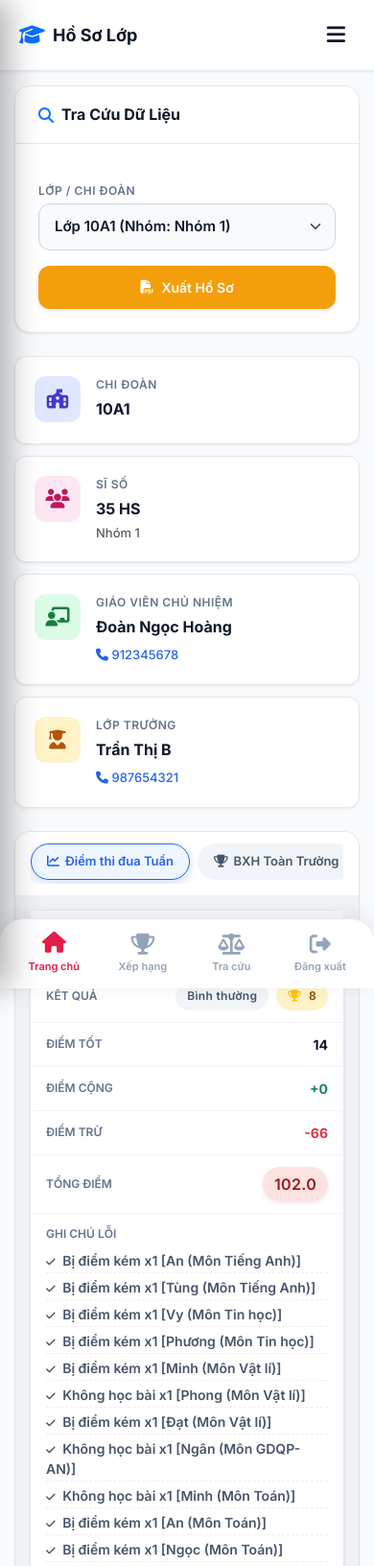
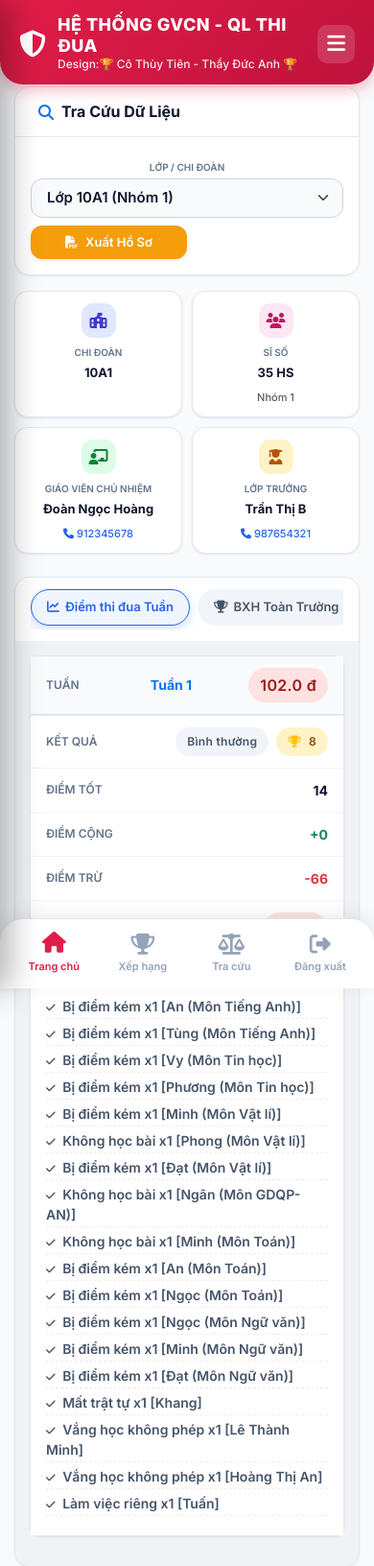
Before and after one commit to hoctaponlineth-design/quan_ly_thi_dua, a Flask app: page /class-dashboard in a window 390 px wide. Shown: the top 1632 px of the page at 96% size. Run offline with Flask 3, Linux system fonts and the light colour scheme; some libraries are stand-ins or nearby versions.

Commit message:
Add files via upload

```diff
--- a/templates/class_dashboard.html
+++ b/templates/class_dashboard.html
@@ -62,11 +62,6 @@
             display: block;
         }
 
-        /* HEADER MOBILE */
-        .mobile-header { display: none; background: var(--surface); color: var(--text-main); padding: 15px 20px; padding-top: max(15px, env(safe-area-inset-top)); position: sticky; top: 0; z-index: 1030; box-shadow: var(--shadow-sm); align-items: center; justify-content: space-between; border-bottom: 1px solid var(--border); width: 100%;}
-        .mobile-header .app-title { font-size: 18px; font-weight: 700; margin: 0; white-space: nowrap;}
-        .mobile-header .btn-menu { color: var(--text-main); font-size: 22px; padding: 5px 10px; border: none; background: none; cursor: pointer;}
-
         /* KHOẢNG TRẮNG & THẺ CHUNG */
         .glass-card { background: var(--surface); border-radius: var(--radius-lg); box-shadow: var(--shadow-sm); border: 1px solid var(--border); margin-bottom: 24px; overflow: hidden; display: block;}
         .card-header-modern { padding: 20px 24px; border-bottom: 1px solid var(--border); background: var(--surface); display: flex; justify-content: space-between; align-items: center; }
@@ -92,7 +87,7 @@
         .btn-modern-warning { background-color: #f59e0b; color: white; }
         .btn-modern-warning:hover { background-color: #d97706; }
 
-		/* TABS HIỆN ĐẠI DẠNG SCROLLABLE PILLS (NÂNG CẤP) */
+		/* TABS HIỆN ĐẠI DẠNG SCROLLABLE PILLS */
         .modern-tabs-container {
             padding: 12px 16px;
             background: var(--surface);
@@ -111,7 +106,7 @@
         }
 		.modern-tab {
             background: #f1f5f9;
-            border: 1.5px solid transparent; /* Tăng độ dày viền thành 1.5px để tạo khung nét hơn */
+            border: 1.5px solid transparent;
             border-radius: 20px;
             padding: 8px 16px;
             font-size: 13px;
@@ -131,9 +126,8 @@
         .modern-tab.active {
             background: #eff6ff;
             color: var(--primary);
-            /* 👇 ĐỔ MÀU VIỀN ĐẬM VÀ LÀM NỔI BẬT THEO ĐỀ XUẤT CỦA ĐỒNG CHÍ 👇 */
             border: 1.5px solid var(--primary);
-            box-shadow: 0 4px 12px rgba(37,99,235,0.2); /* Hiệu ứng bóng đổ phát sáng màu xanh */
+            box-shadow: 0 4px 12px rgba(37,99,235,0.2);
         }
 
         /* BẢNG DỮ LIỆU DESKTOP */
@@ -153,77 +147,137 @@
         .badge-secondary { background: #f1f5f9; color: #475569; }
 
         /* =========================================
+           BANNER ĐỎ DÀNH CHO APP MOBILE (TỐI ƯU KHÔNG GIAN)
+           ========================================= */
+        .mobile-red-banner {
+            background: linear-gradient(135deg, #e11d48, #be123c);
+            color: white;
+            border-radius: 0 0 24px 24px; /* Chỉ bo tròn 2 góc dưới, ốp sát trần */
+            padding: 12px 20px;
+            padding-top: max(15px, env(safe-area-inset-top)); /* Chừa chỗ cho camera (Tai thỏ) */
+            box-shadow: 0 6px 15px rgba(225, 29, 72, 0.3);
+            display: none; /* Ẩn trên máy tính */
+            flex-direction: row; /* Dàn hàng ngang thay vì dọc */
+            align-items: center;
+            justify-content: space-between; /* Đẩy chữ và nút menu ra 2 mép */
+            width: 100%;
+        }
+
+        .mobile-red-banner .banner-title-wrapper {
+            display: flex;
+            align-items: center;
+            gap: 12px;
+        }
+
+        .mobile-red-banner i.fa-shield-halved {
+            font-size: 28px; /* Thu nhỏ icon lại một chút */
+        }
+
+        .mobile-red-banner h2 {
+            font-size: 18px; /* Thu nhỏ tiêu đề chính */
+            font-weight: 800;
+            margin: 0;
+            letter-spacing: 0.5px;
+        }
+
+        .mobile-red-banner p {
+            font-size: 12px; /* Thu nhỏ phụ đề */
+            font-weight: 500;
+            margin: 0;
+            opacity: 0.9;
+        }
+
+        .mobile-red-banner .btn-menu {
+            color: white;
+            background: rgba(255,255,255,0.15); /* Tạo viền mờ cho nút bấm */
+            border: none;
+            border-radius: 10px;
+            width: 40px;
+            height: 40px;
+            display: flex;
+            align-items: center;
+            justify-content: center;
+        }
+
+        /* Tắt thanh trắng thừa thãi */
+        .mobile-header { display: none !important; }
+
+        /* =========================================
            MOBILE RESPONSIVE (SỬA LỖI ÉP KHUNG)
            ========================================= */
         @media (max-width: 1200px) {
+            .mobile-red-banner { display: flex; }
+
+            .mobile-sticky-wrapper {
+                position: fixed;
+                top: 0; left: 0; width: 100%;
+                z-index: 1030;
+                background-color: transparent; /* Bỏ lót nền vì Banner đã ốp sát trần */
+            }
+
             #desktopSidebar { transform: translateX(-100%) !important; box-shadow: 10px 0 30px rgba(0,0,0,0.3); }
             #desktopSidebar.show { transform: translateX(0) !important; }
 
             .main-content {
-                margin-left: 0 !important;
-                width: 100% !important;
-                max-width: 100vw !important;
+                margin-left: 0 !important; width: 100% !important; max-width: 100vw !important;
                 padding: 0 !important;
+                padding-top: 90px !important; /* GIẢM ĐƯỢC 1 NỬA KHOẢNG TRỐNG (Từ 180px -> 90px) */
                 display: block !important;
             }
 
-            .mobile-header { display: flex !important; margin-bottom: 15px;}
-
-            .glass-card, .widget-grid, .empty-state-container {
-                margin-left: 15px !important;
-                margin-right: 15px !important;
-                width: calc(100% - 30px) !important;
-            }
-
+            .glass-card, .widget-grid, .empty-state-container { margin-left: 15px !important; margin-right: 15px !important; width: calc(100% - 30px) !important; }
             .widget-grid { grid-template-columns: 1fr 1fr; gap: 12px;}
-
             .table-modern thead { display: none !important; }
             .table-modern tbody, .table-modern tr, .table-modern td { display: block !important; width: 100% !important; box-sizing: border-box !important; }
             .table-responsive-custom { padding: 15px; background: #f0f2f5;}
-
-            .table-modern tr {
-                background: var(--surface);
-                border-radius: var(--radius-md);
-                box-shadow: var(--shadow-sm);
-                margin-bottom: 16px;
-                border: 1px solid var(--border);
-            }
-
-            .table-modern td {
-                padding: 12px 16px !important;
-                display: flex !important;
-                justify-content: space-between !important;
-                align-items: center !important;
-                border-bottom: 1px solid #f1f5f9 !important;
-                text-align: right !important;
-            }
-
-            .table-modern td::before {
-                content: attr(data-label);
-                font-size: 12px;
-                font-weight: 600;
-                color: var(--text-muted);
-                text-transform: uppercase;
-                margin-right: 15px;
-                flex-shrink: 0;
-            }
-
-            .table-modern td.mobile-header-row {
-                background: #f8fafc !important;
-                border-bottom: 2px solid var(--border) !important;
-            }
-
-            .table-modern td.col-details {
-                display: block !important;
-                text-align: left !important;
-                border-bottom: none !important;
-                background: #ffffff !important;
-            }
+            .table-modern tr { background: var(--surface); border-radius: var(--radius-md); box-shadow: var(--shadow-sm); margin-bottom: 16px; border: 1px solid var(--border);}
+            .table-modern td { padding: 12px 16px !important; display: flex !important; justify-content: space-between !important; align-items: center !important; border-bottom: 1px solid #f1f5f9 !important; text-align: right !important;}
+            .table-modern td::before { content: attr(data-label); font-size: 12px; font-weight: 600; color: var(--text-muted); text-transform: uppercase; margin-right: 15px; flex-shrink: 0;}
+            .table-modern td.mobile-header-row { background: #f8fafc !important; border-bottom: 2px solid var(--border) !important;}
+            .table-modern td.col-details { display: block !important; text-align: left !important; border-bottom: none !important; background: #ffffff !important;}
             .table-modern td.col-details::before { display: block !important; margin-bottom: 8px !important; }
         }
 
-        @media (max-width: 480px) {
-            .widget-grid { grid-template-columns: 1fr; }
+		@media (max-width: 480px) {
+            /* [BẢN VÁ]: BỐ CỤC 2x2 CHO WIDGET TRÊN ĐIỆN THOẠI (TIẾT KIỆM 50% CHIỀU CAO) */
+            .widget-grid {
+                grid-template-columns: 1fr 1fr; /* Ép thành 2 cột */
+                gap: 10px; /* Thu hẹp khoảng cách giữa các thẻ */
+            }
+            .widget-card {
+                padding: 12px 8px;
+                gap: 8px;
+                flex-direction: column; /* Chuyển icon lên trên, chữ xuống dưới */
+                align-items: center;
+                text-align: center;
+                border-radius: 14px;
+            }
+            .widget-icon {
+                width: 36px;
+                height: 36px;
+                font-size: 16px;
+            }
+            .widget-content {
+                display: flex;
+                flex-direction: column;
+                align-items: center;
+                width: 100%;
+            }
+            .widget-label {
+                font-size: 10px;
+                margin-bottom: 4px;
+                letter-spacing: 0;
+                text-align: center;
+            }
+            .widget-value {
+                font-size: 13px;
+                width: 100%;
+                text-align: center;
+            }
+            .widget-sub {
+                font-size: 11px;
+                margin-top: 3px;
+            }
         }
 
         /* =========================================
@@ -297,52 +351,76 @@
     <!-- MAIN CONTENT -->
     <div class="main-content">
 
-        <!-- HEADER MOBILE -->
-        <div class="mobile-header">
-            <div class="d-flex align-items-center gap-2">
-                <i class="fa-solid fa-graduation-cap text-primary fs-4"></i>
-                <h1 class="app-title">Hồ Sơ Lớp</h1>
+        <!-- ======================================================== -->
+        <!-- WRAPPER CỐ ĐỊNH BANNER KHI CUỘN (TỐI ƯU KHÔNG GIAN)      -->
+        <!-- ======================================================== -->
+        <div class="mobile-sticky-wrapper">
+            <!-- BANNER ĐỎ TRÊN MOBILE (ĐÃ TÍCH HỢP MENU) -->
+            <div class="mobile-red-banner">
+                <div class="banner-title-wrapper">
+                    <i class="fa-solid fa-shield-halved"></i>
+                    <div>
+                        <h2>HỆ THỐNG GVCN - QL THI ĐUA</h2>
+                        <p>Design:🏆 Cô Thùy Tiên - Thầy Đức Anh 🏆 </p>
+                    </div>
+                </div>
+
+                <!-- NÚT MENU ĐƯỢC NHÚNG VÀO GÓC PHẢI BANNER ĐỎ -->
+                <button class="btn-menu" onclick="document.getElementById('desktopSidebar').classList.toggle('show')">
+                    <i class="fa-solid fa-bars fs-4"></i>
+                </button>
             </div>
-            <button class="btn-menu" onclick="document.getElementById('desktopSidebar').classList.toggle('show')">
-                <i class="fa-solid fa-bars"></i>
-            </button>
         </div>
 
-        <!-- BỘ LỌC TÌM KIẾM -->
-        <div class="glass-card">
-            <div class="card-header-modern">
+		<!-- BỘ LỌC TÌM KIẾM VÀ HÀNH ĐỘNG (ĐÃ TỐI ƯU KHÔNG GIAN) -->
+        <div class="glass-card mb-3">
+            <div class="card-header-modern py-3">
                 <h2 class="card-title-modern"><i class="fa-solid fa-magnifying-glass text-primary"></i> Tra Cứu Dữ Liệu</h2>
                 <div class="badge-soft badge-success d-none d-md-flex">
                     {% if active_year %} <i class="fa-solid fa-calendar-check"></i> NH: {{ active_year.name }} {% else %} Chưa kích hoạt {% endif %}
                 </div>
             </div>
-            <div class="filter-section">
+
+            <!-- Dùng p-3 thay vì filter-section để bóp nhỏ viền trắng -->
+            <div class="p-3">
                 {% with messages = get_flashed_messages(with_categories=true) %}
                     {% if messages %}
                         {% for category, message in messages %}
-                            <div class="alert alert-{{ 'success' if category == 'success' else 'danger' }} bg-opacity-10 border-0 fw-bold rounded-3 mb-3 d-flex align-items-center gap-2">
+                            <div class="alert alert-{{ 'success' if category == 'success' else 'danger' }} bg-opacity-10 border-0 fw-bold rounded-3 mb-2 d-flex align-items-center gap-2" style="font-size: 14px; padding: 10px;">
                                 <i class="fa-solid fa-circle-info"></i> {{ message }}
                             </div>
                         {% endfor %}
                     {% endif %}
                 {% endwith %}
 
-                <form method="GET" action="/class-dashboard" class="row g-3 align-items-end w-100 m-0">
-                    <div class="col-12 col-md-8 px-0 pe-md-2">
-                        <label class="widget-label d-block">Lớp / Chi đoàn</label>
-                        <select class="form-select w-100 form-select-modern" name="branch_id" onchange="this.form.submit()" {% if is_gvcn %}disabled{% endif %}>
+                <form method="GET" action="/class-dashboard" class="row g-2 align-items-end w-100 m-0">
+
+                    <!-- 1. CỘT CHỌN LỚP (Bóp padding nhỏ lại) -->
+                    <div class="col-12 col-md-6 px-0 pe-md-2">
+                        <label class="widget-label d-block mb-1">Lớp / Chi đoàn</label>
+						<select class="form-select w-100 form-select-modern py-2" name="branch_id" onchange="this.form.submit()" {% if is_gvcn %}disabled{% endif %}>
                             {% for b in branches %}
                                 <option value="{{ b.id }}" {% if selected_branch and selected_branch.id == b.id %}selected{% endif %}>
-                                    Lớp {{ b.name }} (Nhóm: {{ b.group }})
+                                    Lớp {{ b.name }} ({{ b.group }})
                                 </option>
                             {% endfor %}
                         </select>
                     </div>
-                    <div class="col-12 col-md-4 text-md-end px-0 ps-md-2 mt-3 mt-md-0">
+
+                    <!-- 2. CỘT NÚT BẤM (Gom 2 nút thành 1 hàng ngang trên điện thoại) -->
+                    <div class="col-12 col-md-6 px-0 ps-md-2 mt-2 mt-md-0 d-flex gap-2">
                         {% if selected_branch %}
-                            <a href="/preview_class_dashboard/{{ selected_branch.id }}" class="btn-modern btn-modern-warning w-100 text-decoration-none shadow-sm">
+                            <!-- Nút Xuất PDF -->
+                            <a href="/preview_class_dashboard/{{ selected_branch.id }}" class="btn-modern btn-modern-warning w-50 shadow-sm py-2 px-1 text-decoration-none text-center" style="font-size: 13px;">
                                 <i class="fa-solid fa-file-pdf"></i> Xuất Hồ Sơ
                             </a>
+
+                            <!-- Nút Cập nhật thông tin (Đã đổi text ngắn gọn hơn) -->
+                            {% if is_gvcn or session.get('role') in ['Quản trị viên', 'Admin', 'Bí thư Đoàn trường'] %}
+                            <button type="button" class="btn-modern btn-modern-primary w-50 shadow-sm py-2 px-1 text-center" style="font-size: 13px;" onclick="openEditBranchModal()">
+                                <i class="fa-solid fa-user-pen"></i> Sửa Thông Tin
+                            </button>
+                            {% endif %}
                         {% endif %}
                     </div>
                 </form>
@@ -350,15 +428,6 @@
         </div>
 
         {% if selected_branch %}
-        <!-- NÚT CHỈNH SỬA THÔNG TIN -->
-        {% if is_gvcn or session.get('role') in ['Quản trị viên', 'Admin', 'Bí thư Đoàn trường'] %}
-        <div class="d-flex justify-content-end mb-3 me-2">
-            <button class="btn-modern btn-modern-primary shadow-sm py-2" onclick="openEditBranchModal()">
-                <i class="fa-solid fa-pen-to-square me-2"></i> Cập nhật Thông tin Liên hệ
-            </button>
-        </div>
-        {% endif %}
-
         <!-- WIDGETS THÔNG TIN -->
         <div class="widget-grid">
             <div class="widget-card">
@@ -745,7 +814,7 @@
                     </div>
                 </div>
 
-                <!-- CODE BỔ SUNG: KHỐI NỘI DUNG TAB 4 (NGÂN HÀNG LỖI) -->
+                <!-- KHỐI NỘI DUNG TAB 4 (NGÂN HÀNG LỖI) -->
                 <div class="tab-pane fade" id="violation-bank-pane" role="tabpanel">
                     <div class="p-4 pb-0">
                         <div class="alert alert-secondary bg-opacity-10 border-0 text-secondary fw-bold rounded-3 small mb-0 d-flex gap-2">
@@ -785,7 +854,6 @@
                         </table>
                     </div>
                 </div>
-                <!-- KẾT THÚC CODE BỔ SUNG -->
 
             </div>
         </div>
@@ -1008,7 +1076,15 @@
                 <div class="modal-body p-4">
                     <input type="hidden" id="editBranchId" value="{{ selected_branch.id }}">
 
-                    <h6 class="fw-bold text-secondary mb-3"><i class="fa-solid fa-chalkboard-user me-2"></i>Thông tin Giáo viên chủ nhiệm</h6>
+                    <!-- [BỔ SUNG]: KHỐI NHẬP SĨ SỐ LỚP -->
+                    <h6 class="fw-bold text-secondary mb-3"><i class="fa-solid fa-users me-2"></i>Thông tin chung</h6>
+                    <div class="mb-4">
+                        <label class="form-label fw-bold small text-muted">Sĩ số lớp (Hiện tại: {{ selected_branch.si_so }} HS):</label>
+                        <input type="number" class="form-control fw-bold text-primary" id="editSiSo" value="{{ selected_branch.si_so or '' }}" placeholder="VD: 45">
+                    </div>
+                    <!-- ============================ -->
+
+                    <h6 class="fw-bold text-secondary mb-3 border-top pt-3"><i class="fa-solid fa-chalkboard-user me-2"></i>Thông tin Giáo viên chủ nhiệm</h6>
                     <div class="mb-3">
                         <label class="form-label fw-bold small text-muted">Họ và Tên GVCN:</label>
                         <input type="text" class="form-control fw-bold text-primary" id="editGvcnName" value="{{ selected_branch.gvcn or '' }}" placeholder="VD: Nguyễn Văn A">
@@ -1038,7 +1114,7 @@
         </div>
     </div>
 
-		<!-- =========================================
+	<!-- =========================================
          THANH ĐIỀU HƯỚNG DƯỚI ĐÁY (BOTTOM NAV) - BẢN NATIVE API
          ========================================= -->
     <div class="bottom-nav d-md-none" id="mobileBottomNav" role="tablist">
@@ -1351,9 +1427,9 @@
 
         document.addEventListener('click', function(event) {
             const sidebar = document.getElementById('desktopSidebar');
-            const toggleBtn = document.querySelector('.mobile-header .btn-menu');
+            const toggleBtn = document.querySelector('.mobile-header .btn-menu') || document.querySelector('.mobile-red-banner .btn-menu');
             if (window.innerWidth <= 1200 && sidebar && sidebar.classList.contains('show')) {
-                if (!sidebar.contains(event.target) && !toggleBtn.contains(event.target)) {
+                if (!sidebar.contains(event.target) && (!toggleBtn || !toggleBtn.contains(event.target))) {
                     sidebar.classList.remove('show');
                 }
             }
@@ -1420,6 +1496,7 @@
 
             const payload = {
                 branch_id: document.getElementById('editBranchId').value,
+				si_so: document.getElementById('editSiSo').value,
                 gvcn: document.getElementById('editGvcnName').value,
                 phone_gvcn: document.getElementById('editGvcnPhone').value,
                 class_monitor: document.getElementById('editMonitorName').value,
@@ -1450,8 +1527,7 @@
         }
     </script>
 
-<script>
-<script>
+    <script>
         // ======================================================
         // ĐỒNG BỘ HIỆU ỨNG MÀU SẮC GIỮA TAB TRÊN VÀ MENU DƯỚI
         // ======================================================
@@ -1476,8 +1552,6 @@
                         btn.classList.add('active');
                     });
 
-                    // 4. Cuộn mượt mà lên đầu trang để GVCN dễ đọc nội dung
-                    window.scrollTo({ top: 0, behavior: 'smooth' });
                 });
             });
         });
--- a/templates/sao_do_dashboard.html
+++ b/templates/sao_do_dashboard.html
@@ -86,8 +86,8 @@
         <div class="d-flex align-items-center justify-content-center w-100">
             <i class="fa-solid fa-shield-halved fs-4 me-2"></i>
             <div>
-                <div class="app-title">Chấm Điểm Thi Đua</div>
-                <div style="font-size: 11px; opacity: 0.9; text-align: center;">Hệ thống Đội Sao đỏ</div>
+                <div class="app-title">HỆ THỐNG ĐỘI SAO ĐỎ</div>
+                <div style="font-size: 11px; opacity: 0.9; text-align: center;">Design:Cô THÙY TIÊN - Thầy Đức Anh</div>
             </div>
         </div>
     </div>
```
